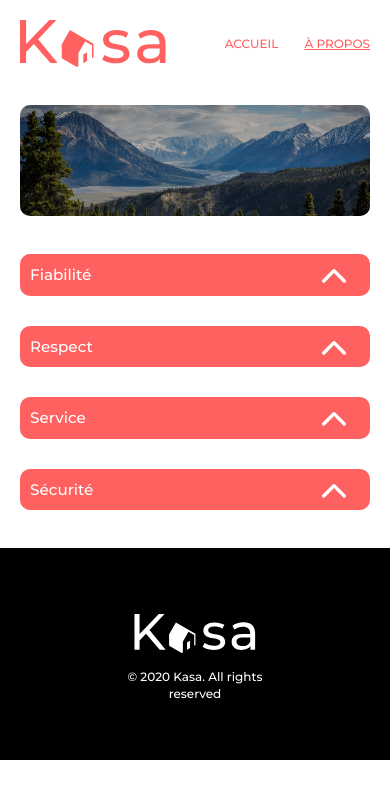
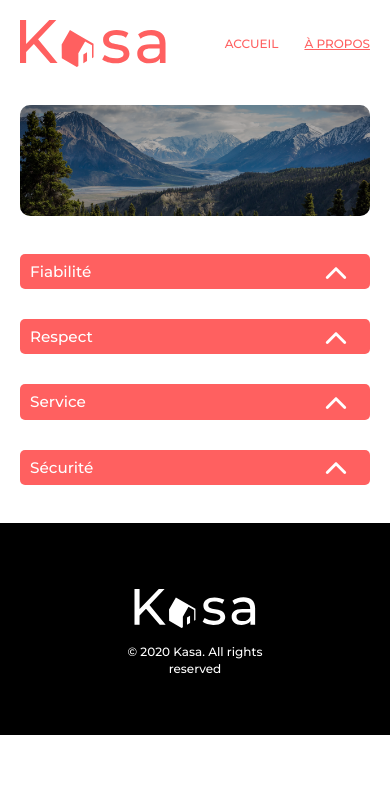
Before and after one commit to BryanB-Dev/kasa, a React (Create React App) app: page /about in a window 390 px wide. Shown: the top 798 px of the page. Built offline with nearby package versions, Linux system fonts and the light colour scheme.

Commit message:
Fix Responsive Collapse

```diff
--- a/src/components/atoms/Collapse/style.scss
+++ b/src/components/atoms/Collapse/style.scss
@@ -13,14 +13,19 @@
         @include flex(row, space-between, center, 0px);
         padding: 10px;
 
-        @media screen and (max-width: $breakpoint-mobile){
+        @media screen and (max-width: $breakpoint-mobile) {
             font-size: 13px;
+            border-radius: 5px;
         }
     }
 
     &__title {
         font-weight: 500;
         color: $color-tertiary;
+
+        @media screen and (max-width: $breakpoint-mobile) {
+            line-height: 100%;
+        }
     }
 
     &__arrow {
@@ -29,6 +34,11 @@
         transition: all 0.3s linear;
         position: absolute;
         right: 20px;
+
+        @media screen and (max-width: $breakpoint-mobile) {
+            height: 28px;
+            width: 28px;
+        }
 
         &--open {
             transform: rotate(0deg);
@@ -41,7 +51,7 @@
         max-height: 250px;
         transition: all .2s linear;
 
-        @media screen and (max-width: $breakpoint-mobile){
+        @media screen and (max-width: $breakpoint-mobile) {
             max-height: 300px;
             font-size: 13px;
         }
```
